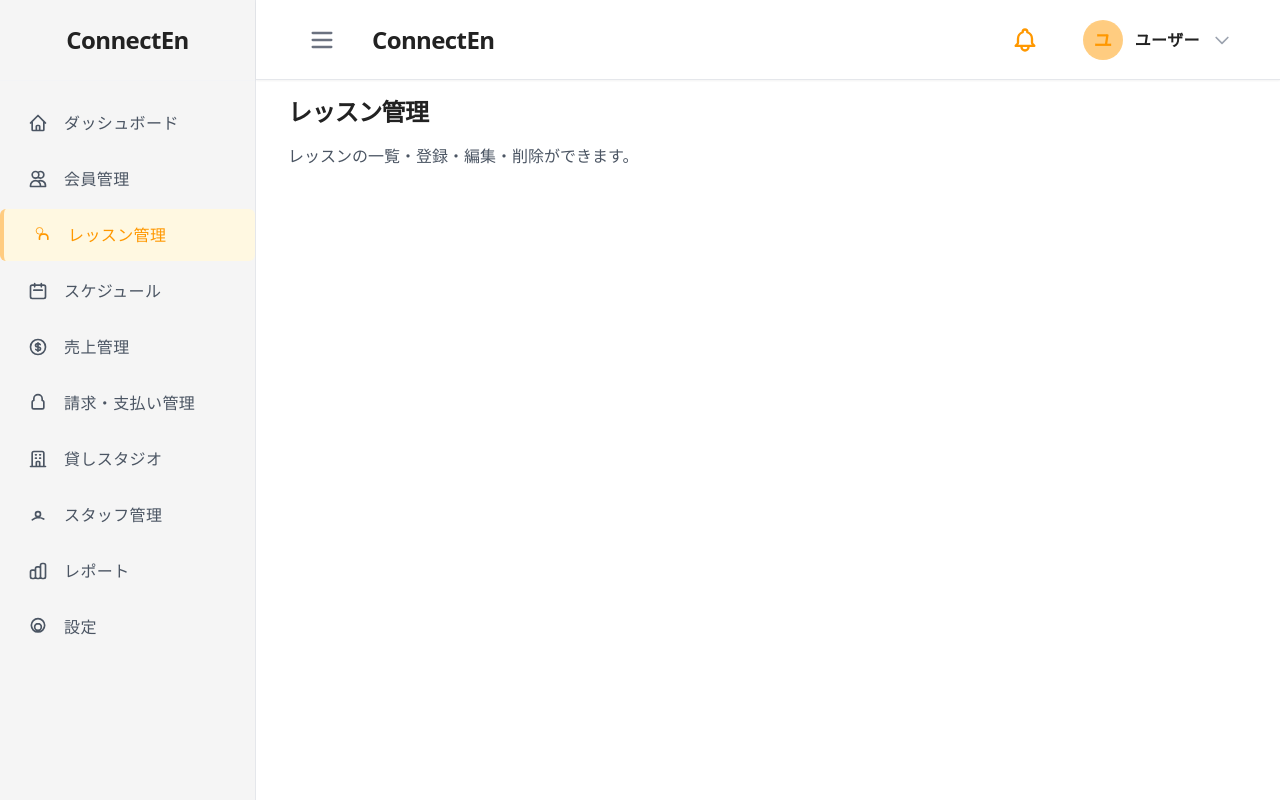
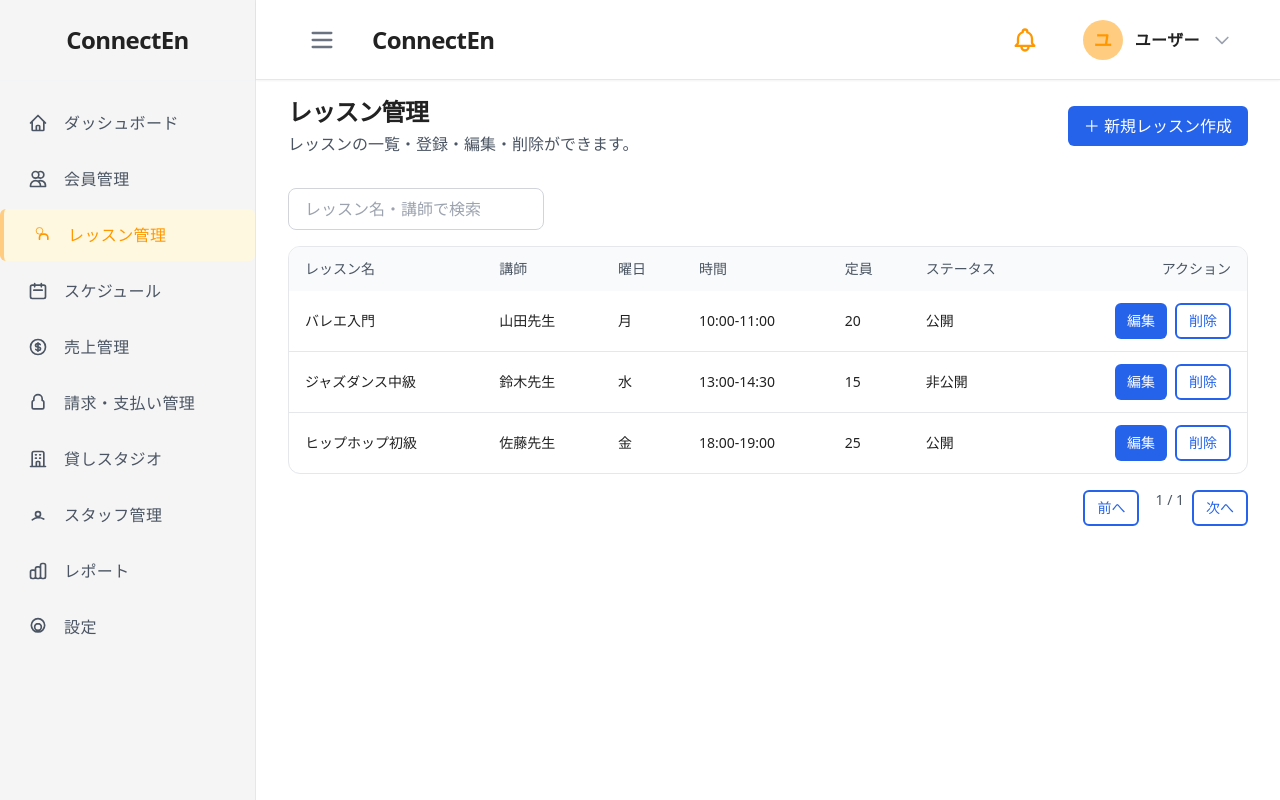
Before and after one commit to mio-github/connect_en, a Next.js app: page /lessons in a window 1280 px wide. Built offline with nearby package versions, Linux system fonts and the light colour scheme.

Commit message:
Add 'use client' directive to lessons page

```diff
--- a/src/app/lessons/page.tsx
+++ b/src/app/lessons/page.tsx
@@ -1,11 +1,86 @@
-import React from 'react';
+'use client';
+
+import React, { useState } from 'react';
 import Layout from '@/components/layout/Layout';
+import Button from '@/components/common/Button';
+
+// 仮データ
+const LESSONS = [
+  { id: 1, name: 'バレエ入門', teacher: '山田先生', day: '月', time: '10:00-11:00', capacity: 20, status: '公開' },
+  { id: 2, name: 'ジャズダンス中級', teacher: '鈴木先生', day: '水', time: '13:00-14:30', capacity: 15, status: '非公開' },
+  { id: 3, name: 'ヒップホップ初級', teacher: '佐藤先生', day: '金', time: '18:00-19:00', capacity: 25, status: '公開' },
+];
 
 export default function LessonsPage() {
+  const [search, setSearch] = useState('');
+  const [lessons, setLessons] = useState(LESSONS);
+
+  // 検索フィルター
+  const filtered = lessons.filter(l =>
+    l.name.includes(search) || l.teacher.includes(search)
+  );
+
   return (
     <Layout>
-      <h1 className="text-2xl font-bold mb-4">レッスン管理</h1>
-      <p className="text-gray-600">レッスンの一覧・登録・編集・削除ができます。</p>
+      <div className="mb-8 flex flex-col md:flex-row md:items-center md:justify-between gap-4">
+        <div>
+          <h1 className="text-2xl font-bold mb-1">レッスン管理</h1>
+          <p className="text-gray-600">レッスンの一覧・登録・編集・削除ができます。</p>
+        </div>
+        <Button className="btn-primary" onClick={() => alert('新規作成ダイアログ')}>＋ 新規レッスン作成</Button>
+      </div>
+      <div className="mb-4 flex flex-col md:flex-row md:items-center gap-2">
+        <input
+          type="text"
+          className="input w-full md:w-64"
+          placeholder="レッスン名・講師で検索"
+          value={search}
+          onChange={e => setSearch(e.target.value)}
+        />
+      </div>
+      <div className="overflow-x-auto bg-white rounded-xl border border-gray-200">
+        <table className="min-w-full">
+          <thead className="bg-gray-50">
+            <tr>
+              <th className="px-4 py-3 text-left text-sm font-medium text-gray-600">レッスン名</th>
+              <th className="px-4 py-3 text-left text-sm font-medium text-gray-600">講師</th>
+              <th className="px-4 py-3 text-left text-sm font-medium text-gray-600">曜日</th>
+              <th className="px-4 py-3 text-left text-sm font-medium text-gray-600">時間</th>
+              <th className="px-4 py-3 text-left text-sm font-medium text-gray-600">定員</th>
+              <th className="px-4 py-3 text-left text-sm font-medium text-gray-600">ステータス</th>
+              <th className="px-4 py-3 text-right text-sm font-medium text-gray-600">アクション</th>
+            </tr>
+          </thead>
+          <tbody className="divide-y divide-gray-200">
+            {filtered.length === 0 ? (
+              <tr>
+                <td colSpan={7} className="px-4 py-6 text-center text-gray-400">該当するレッスンがありません</td>
+              </tr>
+            ) : (
+              filtered.map(lesson => (
+                <tr key={lesson.id} className="hover:bg-gray-50">
+                  <td className="px-4 py-3 text-sm">{lesson.name}</td>
+                  <td className="px-4 py-3 text-sm">{lesson.teacher}</td>
+                  <td className="px-4 py-3 text-sm">{lesson.day}</td>
+                  <td className="px-4 py-3 text-sm">{lesson.time}</td>
+                  <td className="px-4 py-3 text-sm">{lesson.capacity}</td>
+                  <td className="px-4 py-3 text-sm">{lesson.status}</td>
+                  <td className="px-4 py-3 text-right text-sm flex gap-2 justify-end">
+                    <Button size="sm" className="btn-secondary" onClick={() => alert('編集')}>編集</Button>
+                    <Button size="sm" variant="outline" onClick={() => alert('削除')}>削除</Button>
+                  </td>
+                </tr>
+              ))
+            )}
+          </tbody>
+        </table>
+      </div>
+      {/* ページネーション（ダミー） */}
+      <div className="mt-4 flex justify-end">
+        <Button size="sm" variant="outline" className="mr-2">前へ</Button>
+        <span className="text-sm text-gray-600 px-2">1 / 1</span>
+        <Button size="sm" variant="outline">次へ</Button>
+      </div>
     </Layout>
   );
 }
```
